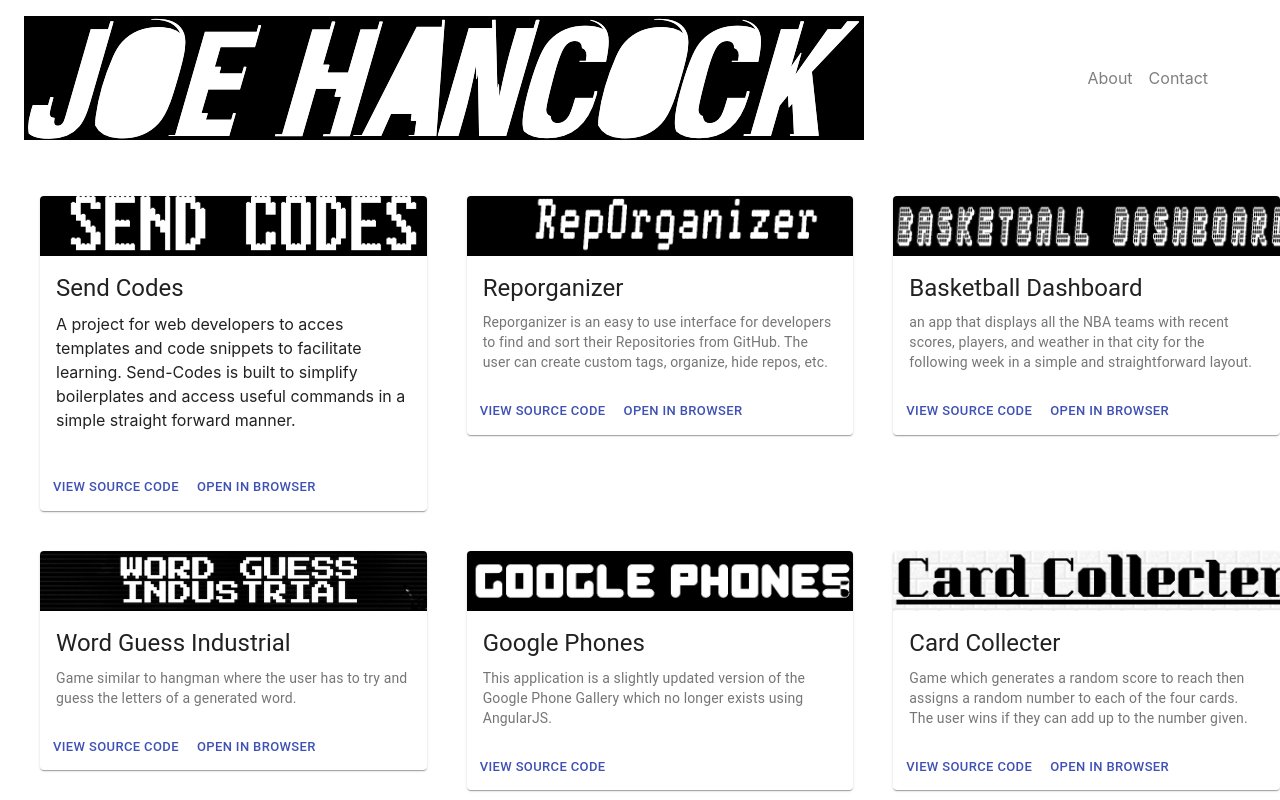
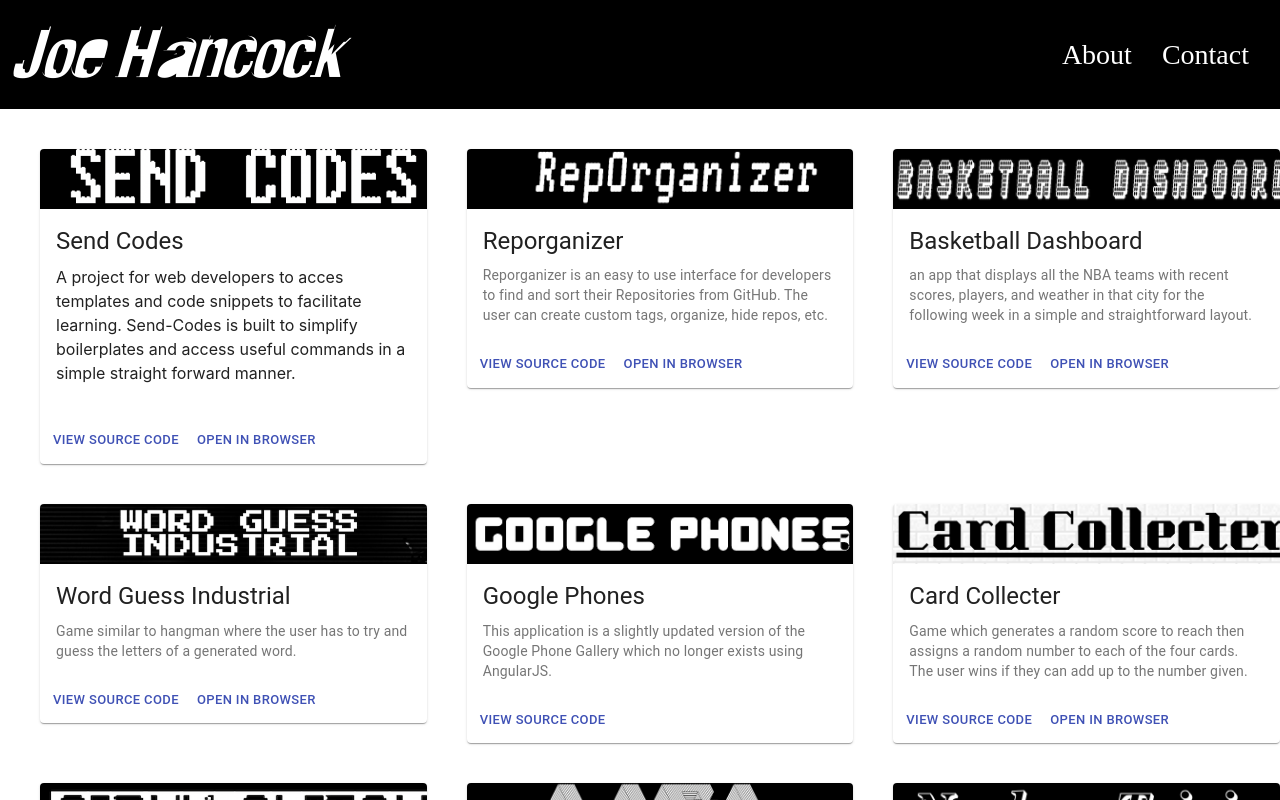
Before and after one commit to JoeHancock1995/Portfolio-React, a React (Create React App) app: page / in a window 1280 px wide. Shown: the top 800 px of the page. Built offline with nearby package versions, Linux system fonts and the light colour scheme.

Commit message:
better quality Navbar

```diff
--- a/src/components/Header/Header.css
+++ b/src/components/Header/Header.css
@@ -1,12 +1,48 @@
-.header {
-background-color: black;
-color: white;
+.Name-link{
+    color: #ffffff;
+    font-size: 62px;
+    font-family: 'Crash';
 }
-h1{
-    font-family: "Crash";
-    font-size: 72px;
-    margin-right: 40px;
+.Name-link:hover{
+    color: #bbbbbb;
+    font-size: 62px;
+    font-family: 'Crash';
+    text-decoration: none;
 }
-nav{
-    display: inline;
+.Nav-link {
+    /* border: 2px grey outset; */
+    border-spacing: 1%;
+    margin-left: 15px;
+    margin-right: 15px;
+    text-align: center;
+    font-family:'Avante Go';
+    font-size: 28px;
+    color: #ffffff;
 }
+.Nav-link:hover {
+    /* border: 2px grey inset; */
+    border-spacing: 1%;
+    margin-left: 15px;
+    margin-right: 15px;
+    text-align: center;
+    font-family:'Avante Go';
+    font-size: 28px;
+    color: #bbbbbb;
+}
+
+
+.main-logo {
+    width: 420px;
+    height: 80px;
+    position: absolute;
+    top: 5px;
+}
+
+nav {
+    background-color: #000000;
+}
+.vectors{
+    margin-left: 10px;
+    margin-right: 10px;
+    text-align: center;
+}
--- a/src/components/Header/Header.js
+++ b/src/components/Header/Header.js
@@ -1,11 +1,9 @@
 import React from 'react';
-// import AppBar from '@material-ui/core/AppBar';
-// import Toolbar from '@material-ui/core/Toolbar';
 import { Link } from 'react-router-dom';
 import './Header.css';
-import Logo from './vectors/logo.png';
-import linkedin from './vectors/linkedin-6-48.png';
-import github from './vectors/github-10-48.png';
+// import Logo from './vectors/logo.png';
+// import linkedin from './vectors/linkedin-6-48.png';
+// import github from './vectors/github-10-48.png';
 
 const Header = (props) => {
   return (
@@ -13,44 +11,25 @@ const Header = (props) => {
     <nav className="navbar navbar-expand-lg navbar-light bg justify-content-between">
         <ul className="navbar-nav mr-auto">
             <li className="nav-item linkstr">
-                <Link className="nav-link" to="/"><img className="main-logo" src={Logo} alt="Portfolio Logo" /></Link>
+                <Link className="Name-link" to="/">Joe Hancock</Link>
             </li>
         </ul>
         <ul className="navbar-nav ml-auto">
             <li className="nav-item linkstr">
-                <Link className="nav-link" to="/About">About</Link>
+                <Link className="Nav-link" to="/About">About</Link>
             </li>
             <li className="nav-item linkstr">
-                <Link className="nav-link" to="/contact">Contact</Link>
+                <Link className="Nav-link" to="/contact">Contact</Link>
+            </li>
+            {/* <li>
+                <a class="vectors" href="https://www.linkedin.com/in/joe-hancock-7677ab77/"><img src={linkedin} alt="linkedin vector"/></a>
             </li>
             <li>
-                <a class="active" href="https://www.linkedin.com/in/joe-hancock-7677ab77/"><img src={linkedin} alt="linkedin vector"/></a>
-            </li>
-            <li>
-                <a class="active" href="https://github.com/JoeHancock1995"><img src={github} alt="github vector"/></a>
-            </li>
+                <a class="vectors" href="https://github.com/JoeHancock1995"><img src={github} alt="github vector"/></a>
+            </li> */}
         </ul>
     </nav>
 </div>
-    // <React.Fragment>
-    //   <AppBar position="static">
-    //   <Toolbar className='header'>
-    //     <h1>Joe Hancock</h1>
-    //       <nav className="vectors">
-    //         <div className="linkedin">
-    //           <a class="active" href="https://www.linkedin.com/in/joe-hancock-7677ab77/"><img src={linkedin} alt="linkedin vector"/></a>
-    //         </div>
-    //         <div className="github">
-    //           <a class="active" href="https://github.com/JoeHancock1995"><img src={github} alt="github vector"/></a>
-    //         </div>
-    //         {/* <div className="email">
-    //             <a class="active" href=mailto: joe.hancock95@gmail.com?subject="HTML link"><p>linkedin</p></a>
-    //         </div> */}
-    //         {/* <div id="MyClockDisplay" class="clock" onload="showTime()"></div> */}
-    //       </nav>
-    //     </Toolbar>
-    //   </AppBar>
-    // </React.Fragment>
   );
 }
 export default Header;
```
